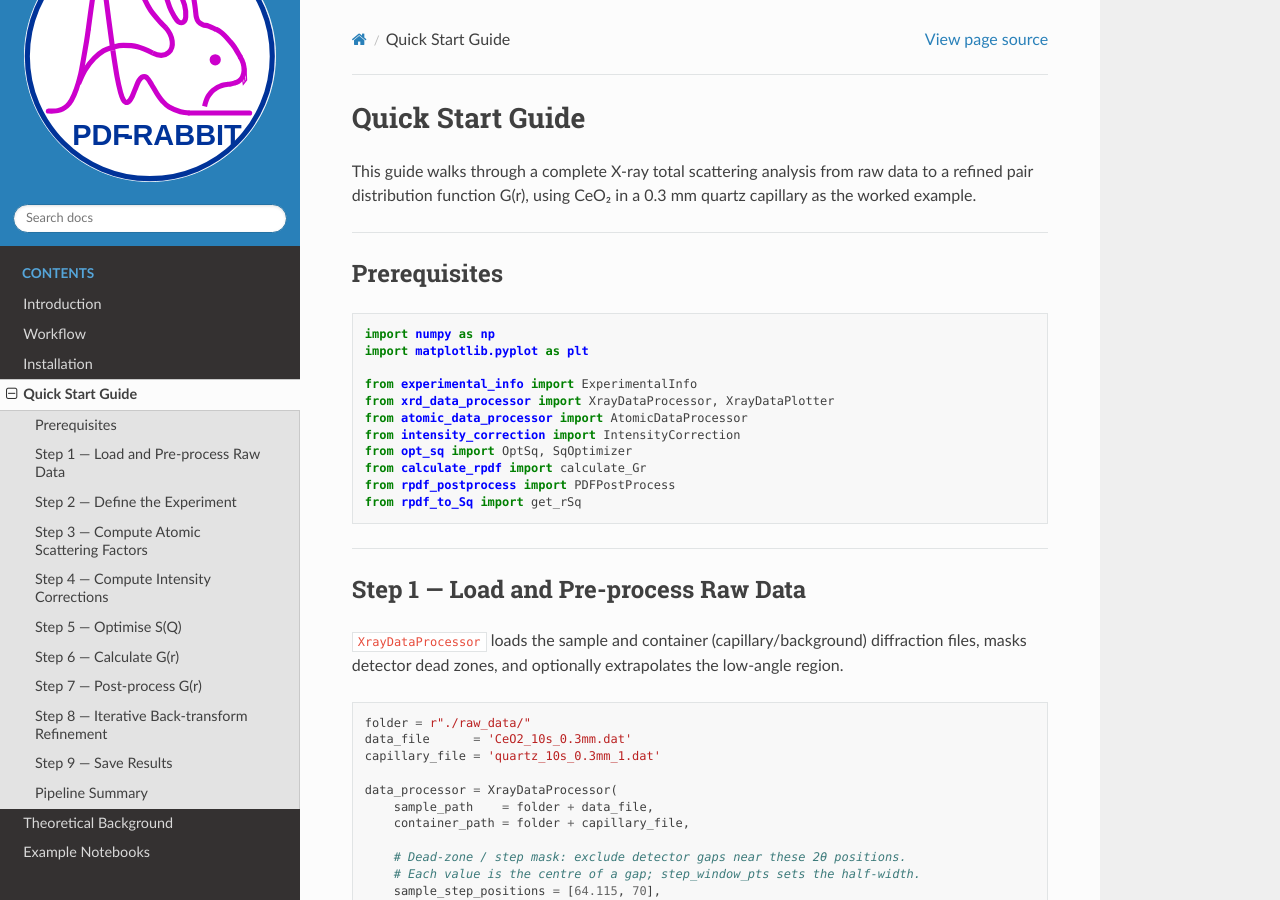
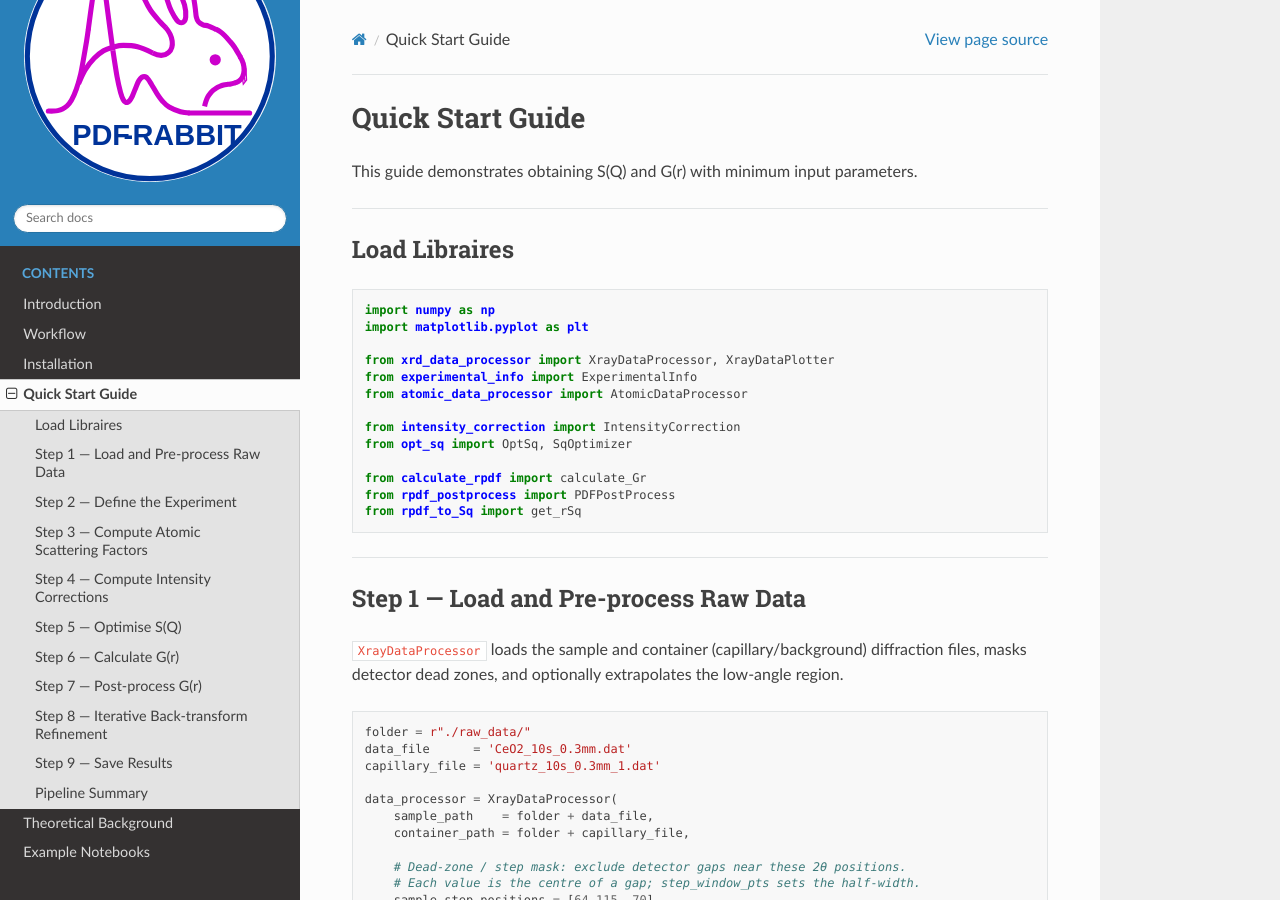
Before and after one commit to Rana-Phy/PDF-RABBIT, a Sphinx documentation site: the page built from docs/quickstart.md, in a window 1280 px wide and 900 px high. Built offline with Sphinx 7.4.7 and the Read the Docs theme 3.1.0, drawn with Linux system fonts in a browser that asks for light colours.

Commit message:
Update quickstart.md

````diff
--- a/docs/quickstart.md
+++ b/docs/quickstart.md
@@ -1,20 +1,22 @@
 # Quick Start Guide
 
-This guide walks through a complete X-ray total scattering analysis from raw data to a refined pair distribution function G(r), using CeO₂ in a 0.3 mm quartz capillary as the worked example.
+This guide demonstrates obtaining S(Q) and G(r) with minimum input parameters.
 
 ---
 
-## Prerequisites
+## Load Libraires
 
 ```python
 import numpy as np
 import matplotlib.pyplot as plt
 
+from xrd_data_processor import XrayDataProcessor, XrayDataPlotter
 from experimental_info import ExperimentalInfo
-from xrd_data_processor import XrayDataProcessor, XrayDataPlotter
 from atomic_data_processor import AtomicDataProcessor
+
 from intensity_correction import IntensityCorrection
 from opt_sq import OptSq, SqOptimizer
+
 from calculate_rpdf import calculate_Gr
 from rpdf_postprocess import PDFPostProcess
 from rpdf_to_Sq import get_rSq
````
